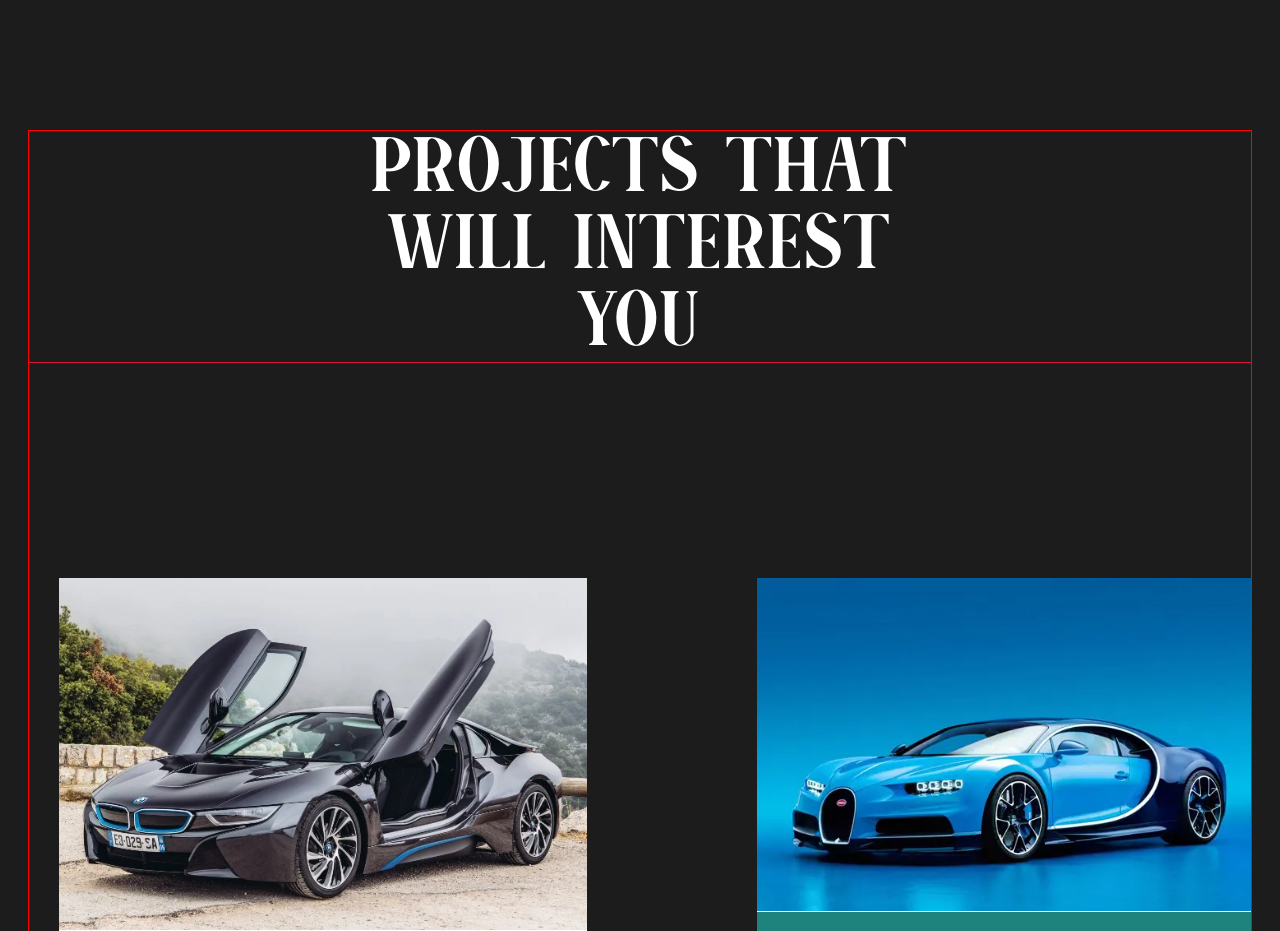
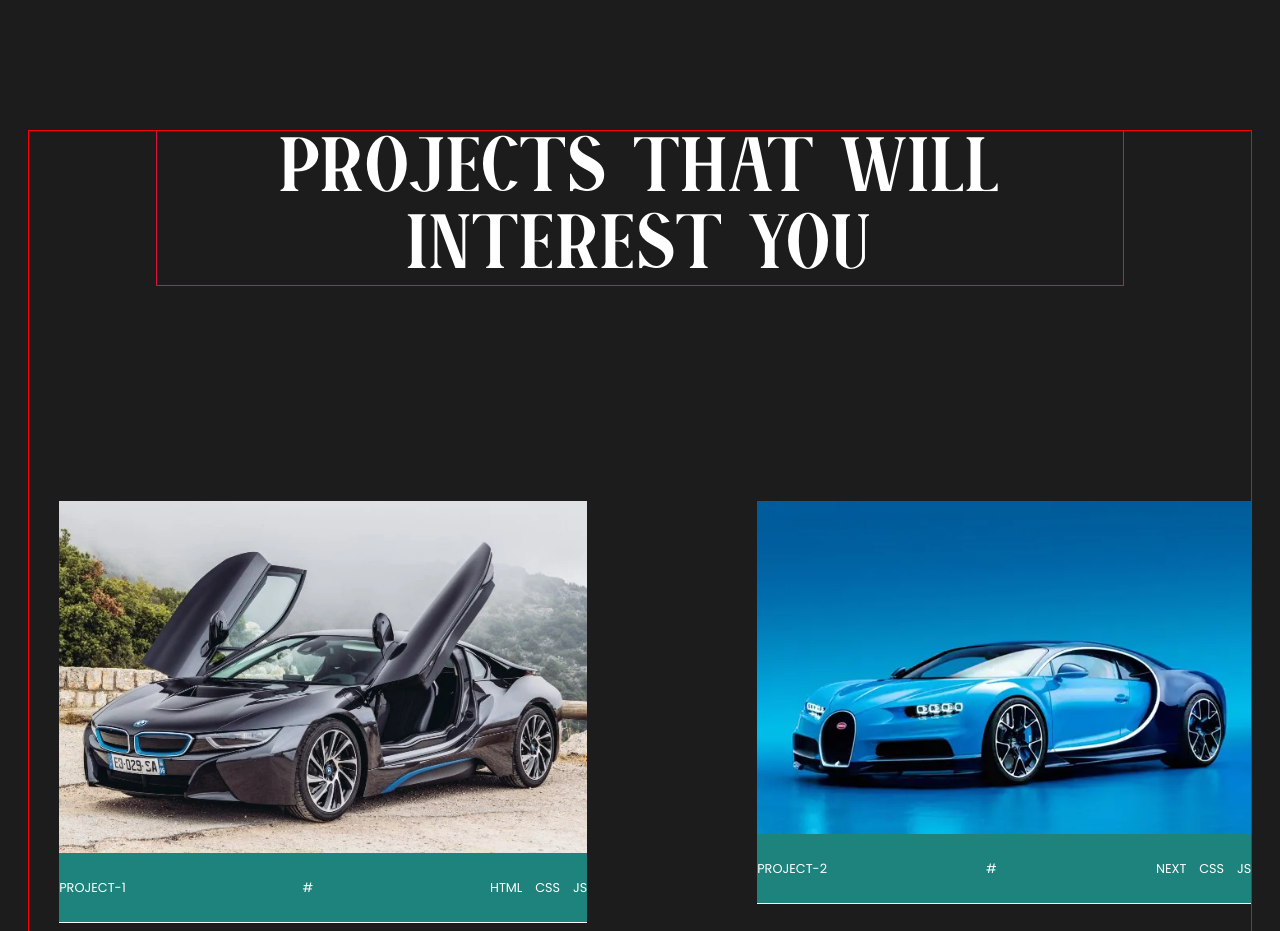
Before and after one commit to reynaldlamury/portfolio, a Next.js app: page / in a window 1280 px wide. Shown: the part 2080-3011 px from the top of the page. Built offline with nearby package versions, Linux system fonts and the light colour scheme.

Commit message:
change max-width of full-container to 4k px

```diff
--- a/styles/Main/Projects.scss
+++ b/styles/Main/Projects.scss
@@ -5,11 +5,13 @@
   &__container {
     outline: 1px solid crimson;
     margin-bottom: 13.5em;
-    padding-inline: 18em;
+    // margin-inline: 18em;
+    margin-inline: clamp(0.5rem, 10vw, 18em);
 
     .title {
       text-align: center;
-      font-size: 4.8125rem;
+      // font-size: 4.8125rem;
+      font-size: clamp(0.5rem, 6vw, 4.8125rem);
       line-height: 1em;
       letter-spacing: 0.2rem;
     }
--- a/styles/utility.scss
+++ b/styles/utility.scss
@@ -1,5 +1,5 @@
 .full-container {
-  $max-width: 2500px; /* 4k resolution */
+  $max-width: 4500px; /* 4k resolution */
   $container-padding: 1.8em;
   // outline: 1px solid red;
 
```
